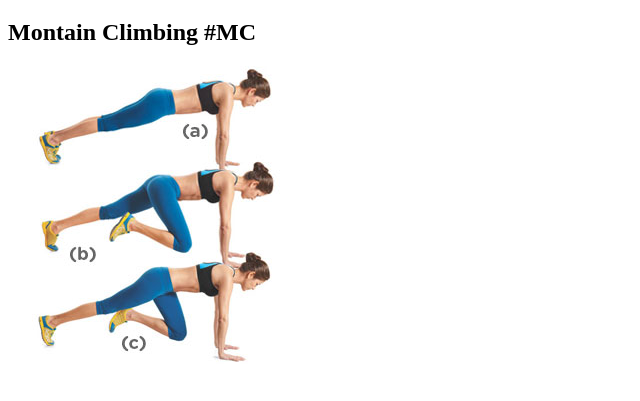
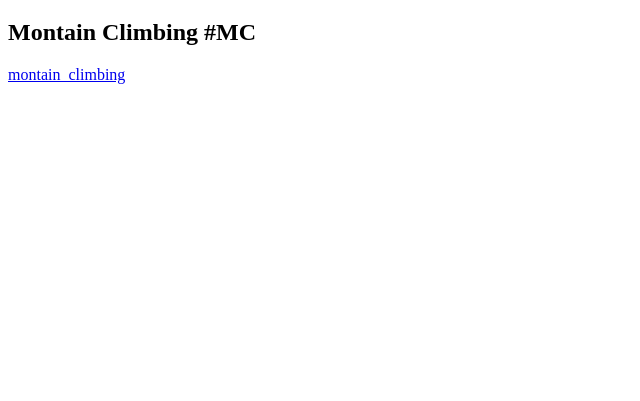
Before and after one commit to lachrist/abi-dalzim, a plain HTML site: page index.html in a window 1280 px wide. Shown: the part 61-462 px from the top of the page, without its empty margins (0-640 px from the left). Drawn offline with Linux system fonts and the light colour scheme.

Commit message:
rel links

```diff
--- a/index.html
+++ b/index.html
@@ -6,6 +6,6 @@
 <body>
 <h1>Exercices de travail à sec</h1>
 <h2>Montain Climbing #MC</h2>
-<img src="img/montain_climbing.jpg">
+<a href="montain_climbing.html">montain_climbing</a>
 </body>
 </html>
```
Also changed, not shown: montain_climbing.html (added, +2 -0 lines).
